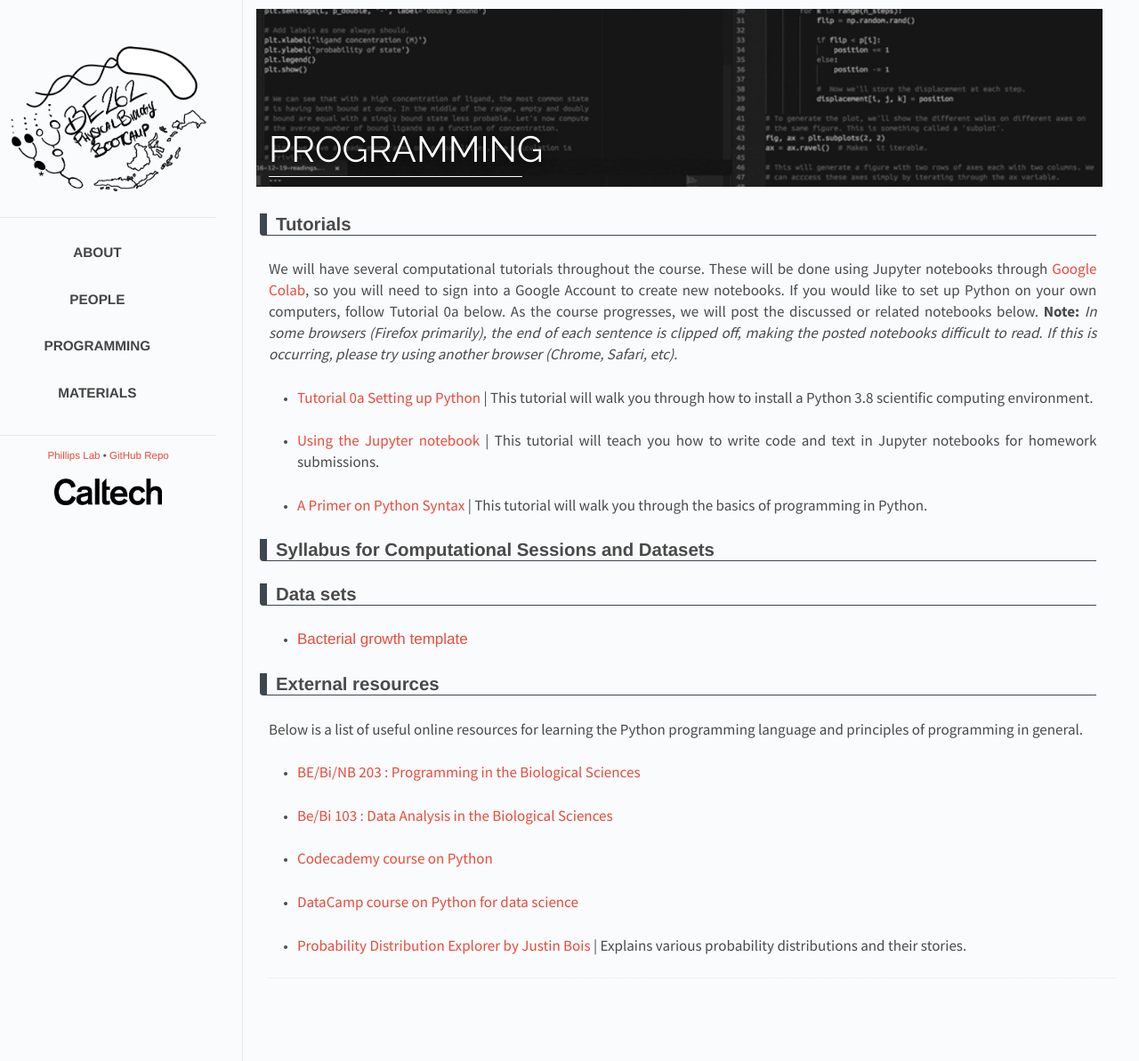
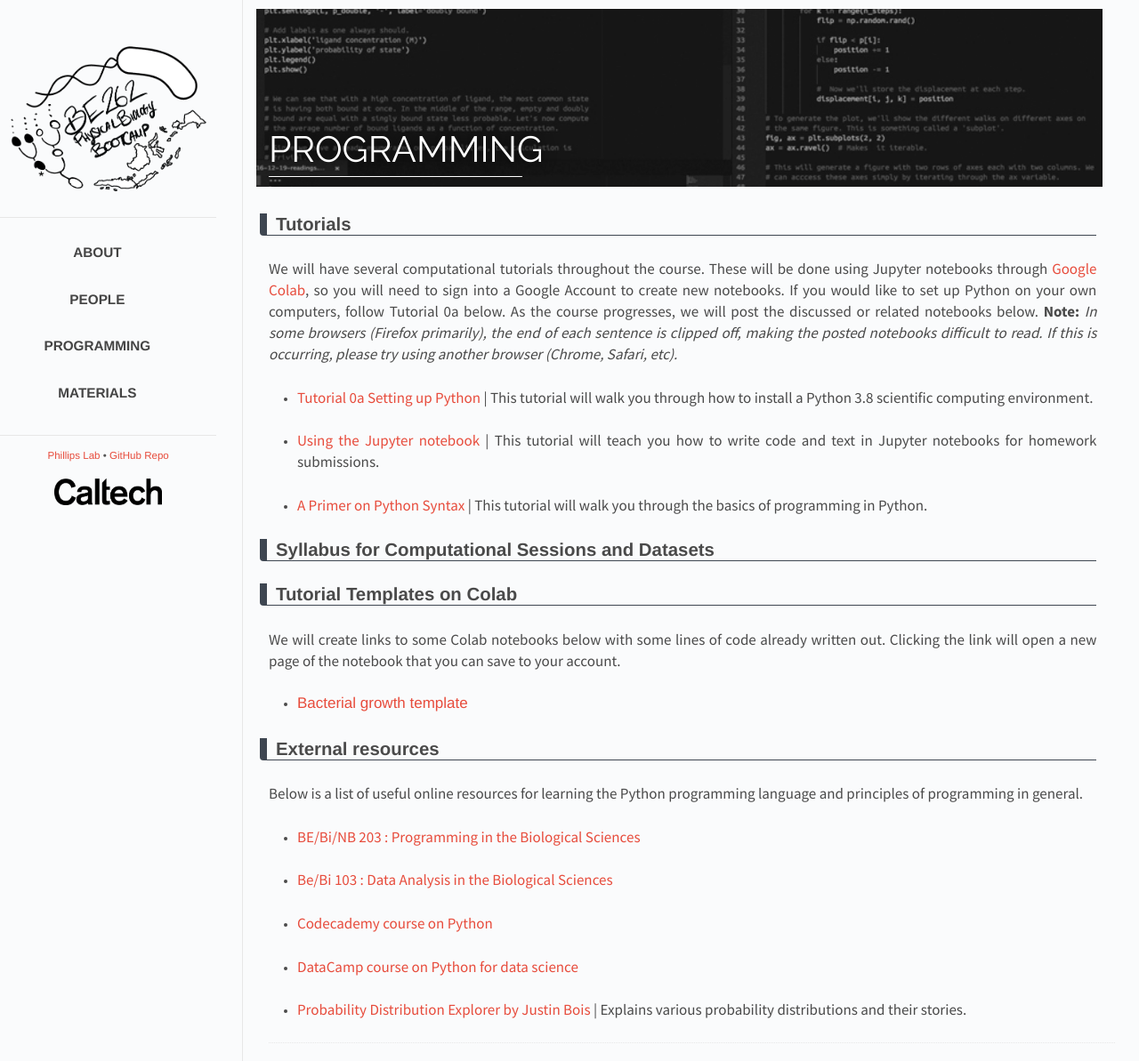
Before and after one commit to RPGroup-PBoC/pboc22_marseille, a Jekyll site: the page built from _posts/2022-01-29-code.md, in a window 1280 px wide. Shown: the whole page at 89% size. Built offline with Jekyll 4.4.1, drawn with Linux system fonts in a browser that asks for light colours.

Commit message:
New section in Programming for notebook templates.

```diff
--- a/_posts/2022-01-29-code.md
+++ b/_posts/2022-01-29-code.md
@@ -43,10 +43,10 @@ the posted notebooks difficult to read. If this is occurring, please try using a
 ## Syllabus for Computational Sessions and Datasets
 
 
-## Data sets
-<!-- Please download the following data sets, unzip them, and place them in your
-`bootcamp/data` folder as described in [the setting up Python tutorial]({{
-site.baseurl}}/code/t0a_setting_up_python.html). -->
+## Tutorial Templates on Colab
+
+We will create links to some Colab notebooks below with some lines of code already written out. Clicking the link will open a new page of the notebook that you can
+save to your account.
 
 * <a href="https://colab.research.google.com/drive/1fkBBO2ZsNs3bqsdKd4sU71p8TNavgLRh?usp=sharing" target="_blank" style="font-size: 17px">Bacterial growth template</a>
   <span style="font-size: 17px"></span>
```
